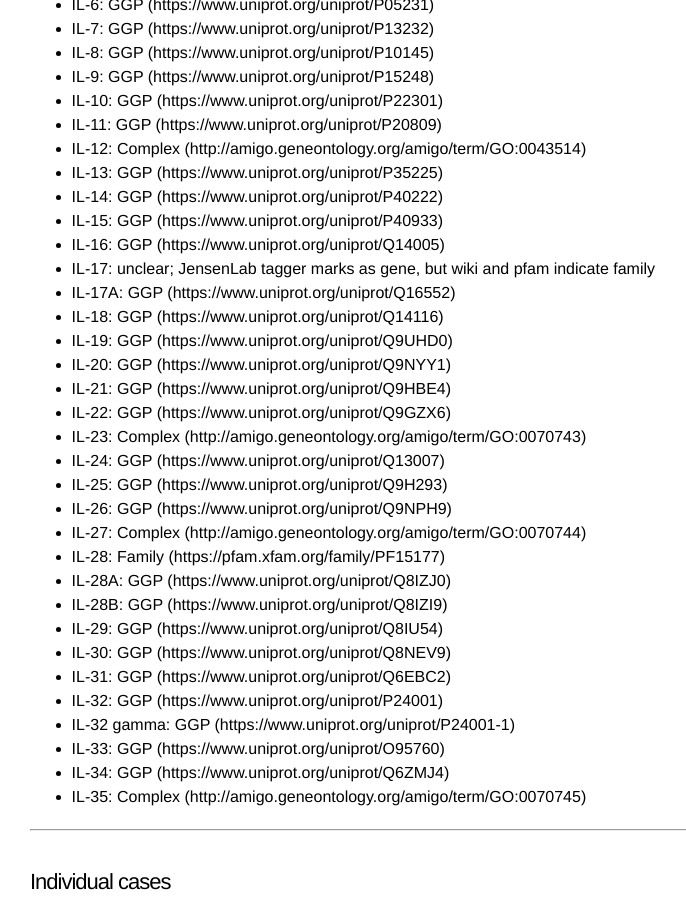
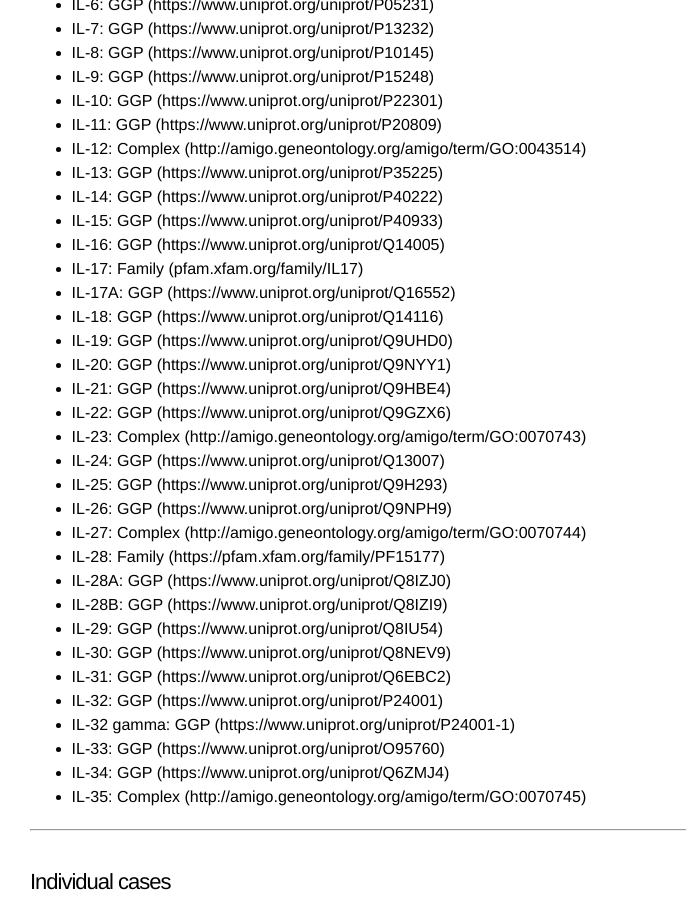
Before and after one commit to spyysalo/stringdb-ggp-corpus-docs, a Jekyll site: the page built from index.md, in a window 1280 px wide and 900 px high, scrolled down 1745 px. Shown: the whole window, without its empty margins (210-896 px from the left). Built offline with Jekyll 4.4.1, drawn with Linux system fonts in a browser that asks for light colours.

Commit message:
Update index.md

```diff
--- a/index.md
+++ b/index.md
@@ -70,7 +70,7 @@ This section documents the guidelines for specific ambiguities in annotation.
 * IL-14: GGP (https://www.uniprot.org/uniprot/P40222)
 * IL-15: GGP (https://www.uniprot.org/uniprot/P40933)
 * IL-16: GGP (https://www.uniprot.org/uniprot/Q14005)
-* IL-17: unclear; JensenLab tagger marks as gene, but wiki and pfam indicate family
+* IL-17: Family (pfam.xfam.org/family/IL17)
 * IL-17A: GGP (https://www.uniprot.org/uniprot/Q16552)
 * IL-18: GGP (https://www.uniprot.org/uniprot/Q14116)
 * IL-19: GGP (https://www.uniprot.org/uniprot/Q9UHD0)
```
